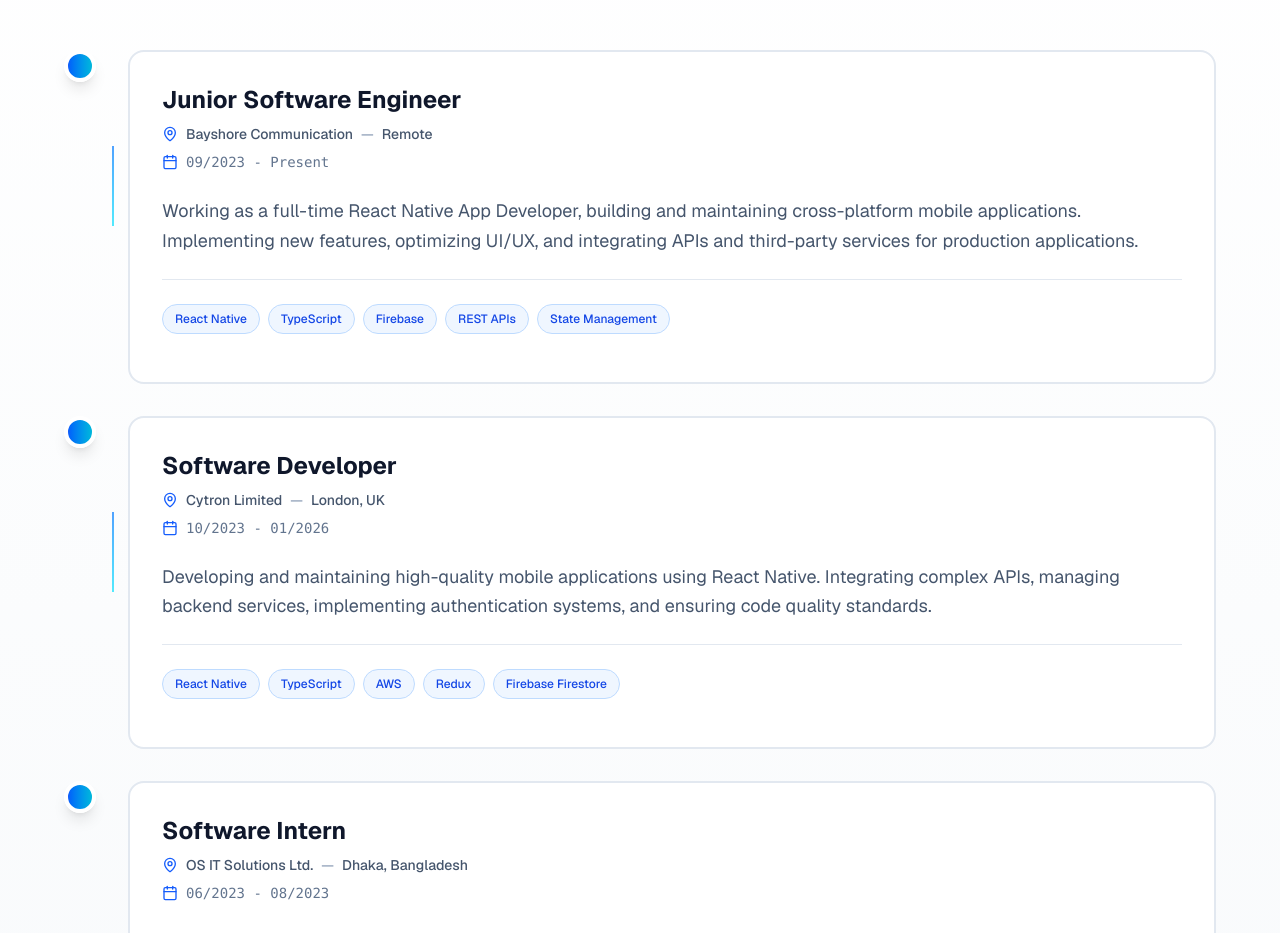
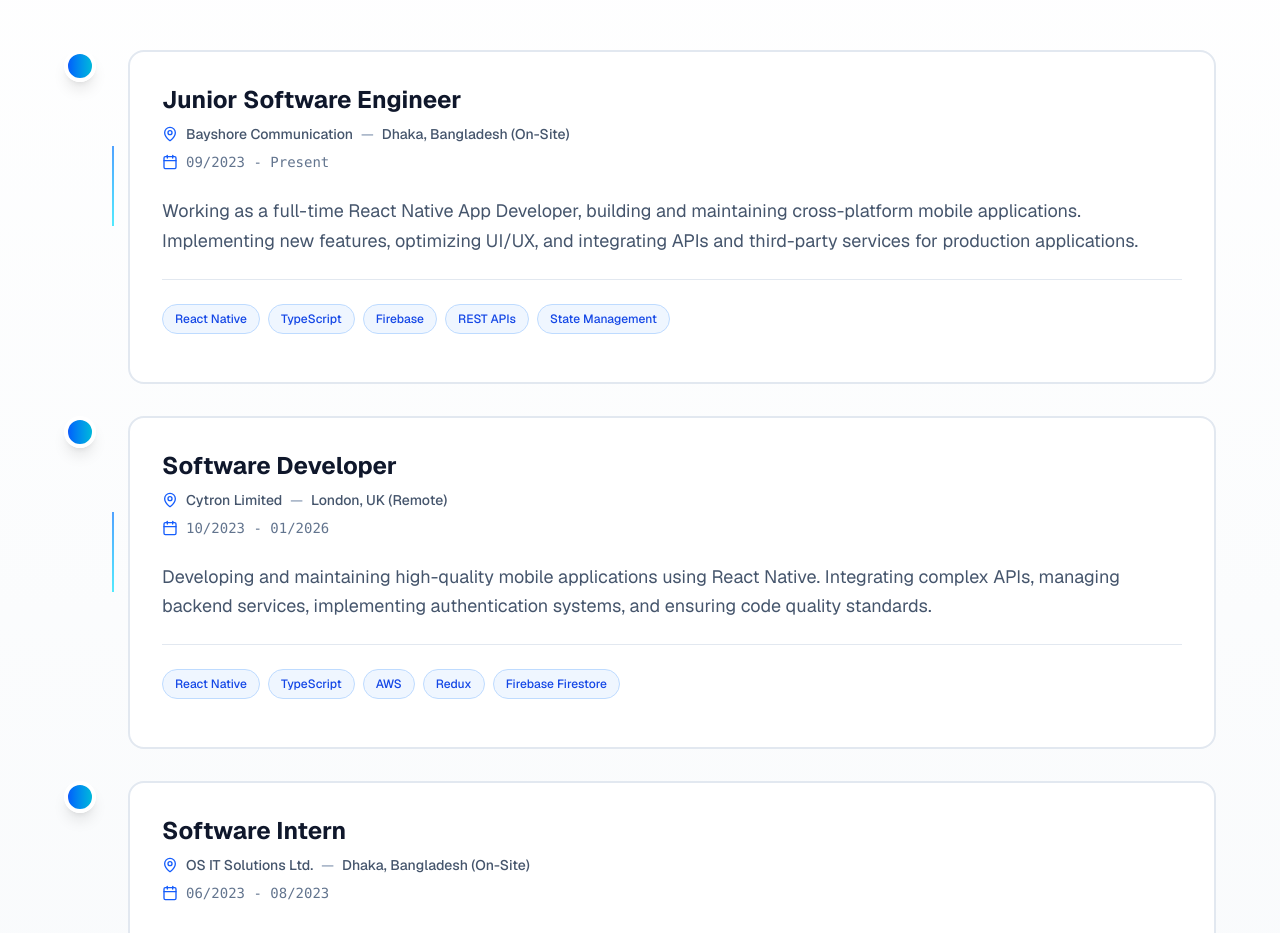
Before and after one commit to MirazRatul/Miraz_Portfolio, a Next.js app: page / in a window 1280 px wide. Shown: the part 3388-4321 px from the top of the page. Built offline with nearby package versions, Linux system fonts and the light colour scheme.

Commit message:
fixed location issue in job

```diff
--- a/components/experience-section.tsx
+++ b/components/experience-section.tsx
@@ -5,7 +5,7 @@
     period: '09/2023 - Present',
     title: 'Junior Software Engineer',
     company: 'Bayshore Communication',
-    location: 'Remote',
+    location: 'Dhaka, Bangladesh (On-Site)',
     description:
       'Working as a full-time React Native App Developer, building and maintaining cross-platform mobile applications. Implementing new features, optimizing UI/UX, and integrating APIs and third-party services for production applications.',
     skills: ['React Native', 'TypeScript', 'Firebase', 'REST APIs', 'State Management'],
@@ -14,7 +14,7 @@
     period: '10/2023 - 01/2026',
     title: 'Software Developer',
     company: 'Cytron Limited',
-    location: 'London, UK',
+    location: 'London, UK (Remote)',
     description:
       'Developing and maintaining high-quality mobile applications using React Native. Integrating complex APIs, managing backend services, implementing authentication systems, and ensuring code quality standards.',
     skills: ['React Native', 'TypeScript', 'AWS', 'Redux', 'Firebase Firestore'],
@@ -23,7 +23,7 @@
     period: '06/2023 - 08/2023',
     title: 'Software Intern',
     company: 'OS IT Solutions Ltd.',
-    location: 'Dhaka, Bangladesh',
+    location: 'Dhaka, Bangladesh (On-Site)',
     description:
       'Completed hands-on software development internship and gained practical industry experience working on real-world projects with production deployment.',
     skills: ['React Native', 'JavaScript', 'Git', 'Agile', 'Code Review'],
```
